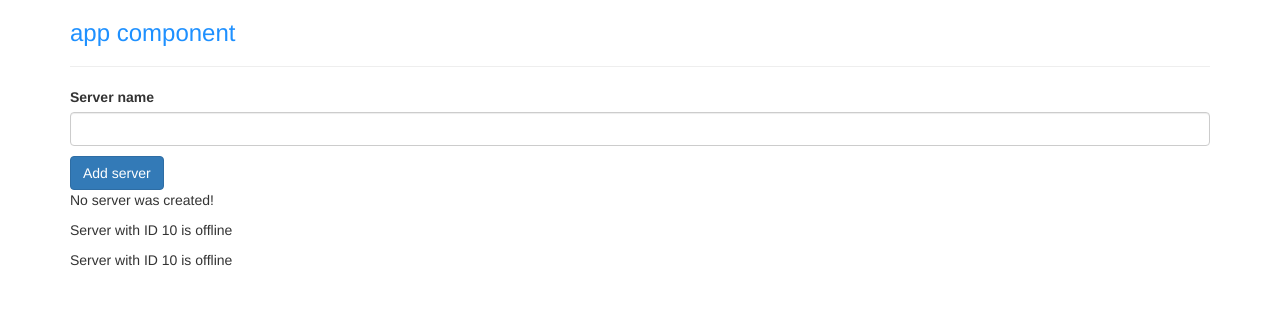
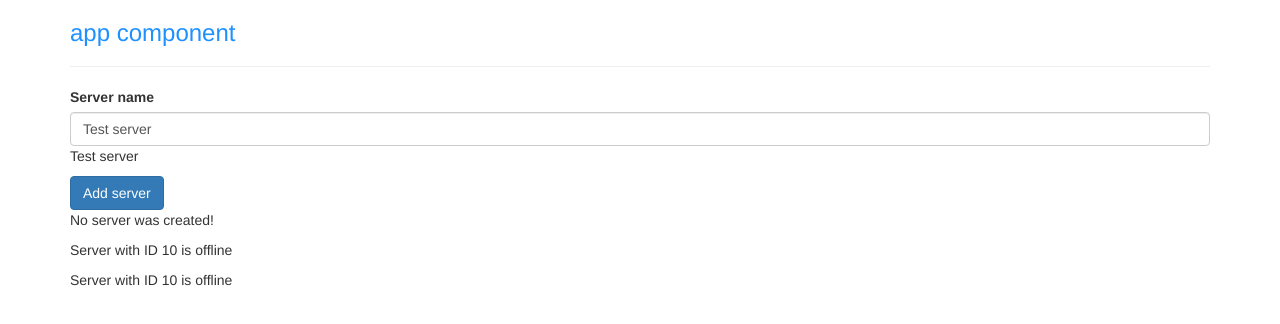
Before and after one commit to izaika/angular1, an Angular app: page / in a window 1280 px wide. Shown: the top 324 px of the page. Built offline with nearby package versions, Linux system fonts and the light colour scheme.

Commit message:
Two way binding

```diff
--- a/src/app/servers/servers.component.html
+++ b/src/app/servers/servers.component.html
@@ -1,5 +1,6 @@
 <label>Server name</label>
-<input type="text" class="form-control" (input)="onUpdateServerName($event)">
+<!--<input type="text" class="form-control" (input)="onUpdateServerName($event)">-->
+<input type="text" class="form-control" [(ngModel)]="serverName">
 <p>{{serverName}}</p>
 <button
   class="btn btn-primary"
--- a/src/app/servers/servers.component.ts
+++ b/src/app/servers/servers.component.ts
@@ -12,7 +12,7 @@
 export class ServersComponent implements OnInit {
   allowNewServer = false;
   serverCreationStatus = 'No server was created!';
-  serverName = '';
+  serverName = 'Test server';
 
   constructor() {
     setTimeout(() => {
```
